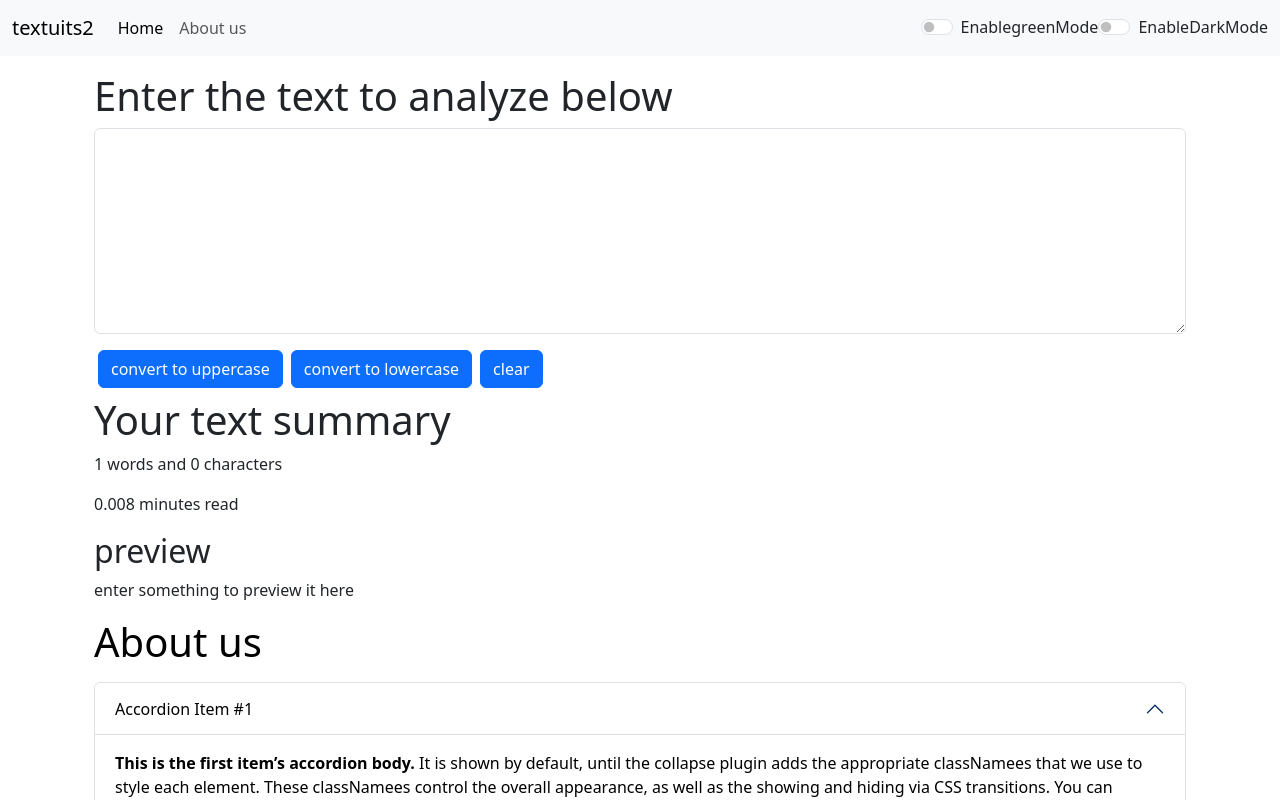
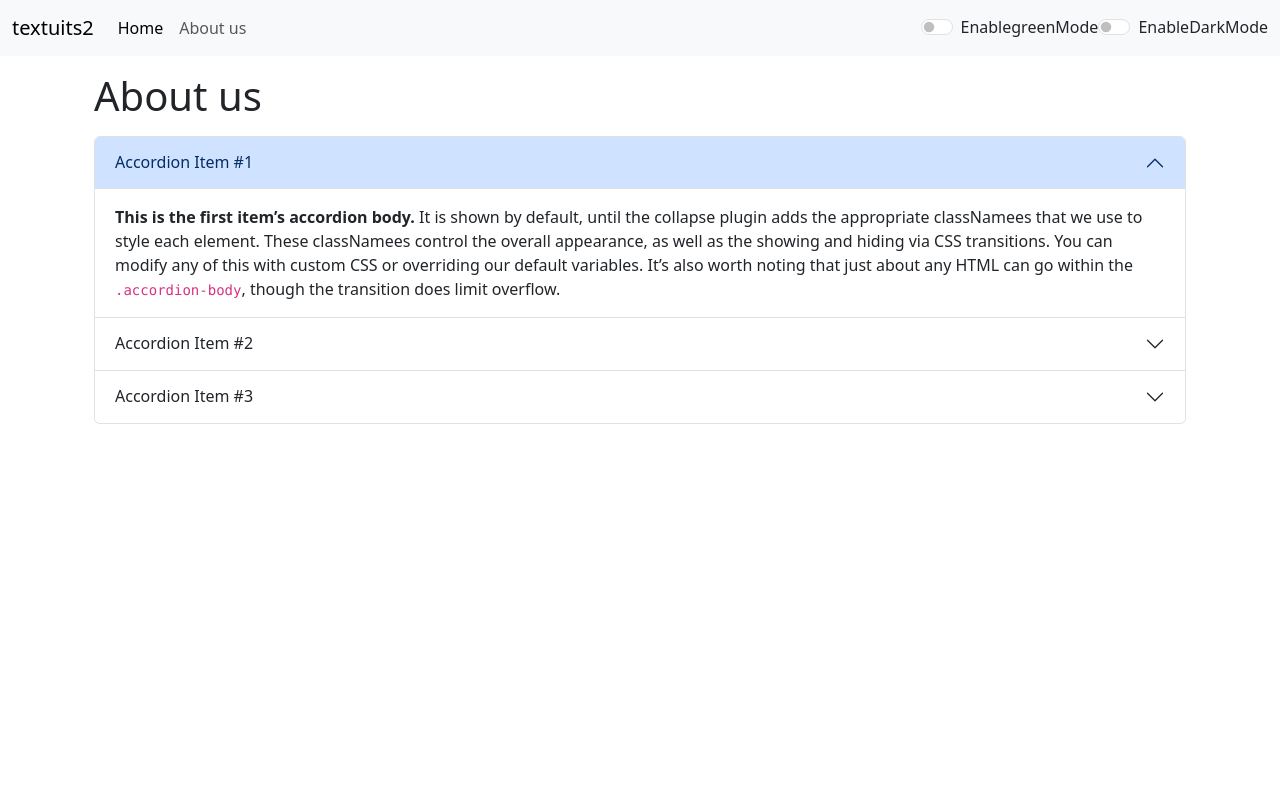
Before and after one commit to muhammadsaadasghar408-cmyk/web-development, a React (Create React App) app: page /about in a window 1280 px wide. Shown: the top 800 px of the page. Built offline with nearby package versions, Linux system fonts and the light colour scheme.

Commit message:
practice

```diff
--- a/src/App.js
+++ b/src/App.js
@@ -4,7 +4,7 @@
 import Navbar from './components/Navbar';
 import Textform from './components/Textform';
 import Alert from './components/Alert';
-// import { BrowserRouter as Router, Routes, Route } from "react-router-dom";
+import { BrowserRouter as Router, Routes, Route } from "react-router-dom";
 
 import React, { useState } from 'react';
 
@@ -65,21 +65,21 @@
   }
   return (
     <>
-    {/* <Router> */}
+    <Router>
+{/* <Navbar /> */}
 <Navbar title="textuits2" abouttext="About us" mode={mode} green={green} greenMode={greenMode} toggleMode={toggleMode} />
-{/* <Navbar /> */}
 <Alert  alert={alert}/>
 <div className='container my-3'>
-  <Textform heading="Enter the text to analyze below" mode={mode} showAlert={showAlert}/>
-  <About mode={mode} />
-     {/* <Routes> */}
-          {/* <Route path="/" element={<Textform heading="Enter the text to analyze below" mode={mode} showAlert={showAlert}/>} /> */}
-          {/* <Route path="/about" element={<About mode={mode} />} /> */}
+  {/* <Textform heading="Enter the text to analyze below" mode={mode} showAlert={showAlert}/> */}
+  {/* <About mode={mode} /> */}
+     <Routes>
+          <Route path="/" element={<Textform heading="Enter the text to analyze below" mode={mode} showAlert={showAlert}/>} />
+          <Route path="/about" element={<About mode={mode} />} />
           {/* <Route path="/home" element={<Home />} /> */}
-        {/* </Routes> */}
+        </Routes>
 
 </div>
-{/* </Router> */}
+</Router>
 </>
   );
 }
--- a/src/components/About.js
+++ b/src/components/About.js
@@ -2,79 +2,79 @@
 
 export default function About() {
 
-     const [myStyle, setMyStyle] = useState( {
-        color:'black',
-        backgroundColor: 'white'
-    });
+    //  const [myStyle, setMyStyle] = useState( {
+        // color:'black',
+        // backgroundColor: 'white'
+    // });
 
-     const [btntext, setBtnText] = useState("Enable dark mode");
+    //  const [btntext, setBtnText] = useState("Enable dark mode");
 
-   const toggleStyle=()=>{
-    if (myStyle.color==='black') {
-        setMyStyle({
-         color:'white',
-        backgroundColor: 'black' ,
-        border: '1px solid white'
-        })
-        setBtnText("Enable light  mode")
-    }
-    else{
-        setMyStyle({
-             color:'black',
-        backgroundColor: 'white'
+  //  const toggleStyle=()=>{
+  //   if (myStyle.color==='black') {
+  //       setMyStyle({
+  //        color:'white',
+  //       backgroundColor: 'black' ,
+  //       border: '1px solid white'
+  //       })
+  //       setBtnText("Enable light  mode")
+  //   }
+  //   else{
+  //       setMyStyle({
+  //            color:'black',
+  //       backgroundColor: 'white'
 
-        })
-        setBtnText("Enable dark  mode")
-    }
+  //       })
+  //       setBtnText("Enable dark  mode")
+  //   }
 
 
 
-   }
+  //  }
 
   return (
-    <div className="container" style={myStyle}>
+    <div className="container" >
         <h1 className="my-3">About us</h1>
       <div className="accordion" id="accordionExample">
   <div className="accordion-item">
     <h2 className="accordion-header">
-      <button className="accordion-button" type="button" data-bs-toggle="collapse" data-bs-target="#collapseOne" aria-expanded="true" aria-controls="collapseOne" style={myStyle}>
+      <button className="accordion-button" type="button" data-bs-toggle="collapse" data-bs-target="#collapseOne" aria-expanded="true" aria-controls="collapseOne" >
         Accordion Item #1
       </button>
     </h2>
     <div id="collapseOne" className="accordion-collapse collapse show" data-bs-parent="#accordionExample">
-      <div className="accordion-body" style={myStyle}>
+      <div className="accordion-body">
         <strong>This is the first item’s accordion body.</strong> It is shown by default, until the collapse plugin adds the appropriate classNamees that we use to style each element. These classNamees control the overall appearance, as well as the showing and hiding via CSS transitions. You can modify any of this with custom CSS or overriding our default variables. It’s also worth noting that just about any HTML can go within the <code>.accordion-body</code>, though the transition does limit overflow.
       </div>
     </div>
   </div>
-  <div className="accordion-item" style={myStyle}>
+  <div className="accordion-item" >
     <h2 className="accordion-header">
-      <button className="accordion-button collapsed" type="button" data-bs-toggle="collapse" data-bs-target="#collapseTwo" aria-expanded="false" aria-controls="collapseTwo" style={myStyle}>
+      <button className="accordion-button collapsed" type="button" data-bs-toggle="collapse" data-bs-target="#collapseTwo" aria-expanded="false" aria-controls="collapseTwo" >
         Accordion Item #2
       </button>
     </h2>
-    <div id="collapseTwo" className="accordion-collapse collapse" data-bs-parent="#accordionExample" style={myStyle}>
-      <div className="accordion-body" style={myStyle}>
+    <div id="collapseTwo" className="accordion-collapse collapse" data-bs-parent="#accordionExample">
+      <div className="accordion-body" >
         <strong>This is the second item’s accordion body.</strong> It is hidden by default, until the collapse plugin adds the appropriate classNamees that we use to style each element. These classNamees control the overall appearance, as well as the showing and hiding via CSS transitions. You can modify any of this with custom CSS or overriding our default variables. It’s also worth noting that just about any HTML can go within the <code>.accordion-body</code>, though the transition does limit overflow.
       </div>
     </div>
   </div>
   <div className="accordion-item">
     <h2 className="accordion-header">
-      <button className="accordion-button collapsed" type="button" data-bs-toggle="collapse" data-bs-target="#collapseThree" aria-expanded="false" aria-controls="collapseThree" style={myStyle}>
+      <button className="accordion-button collapsed" type="button" data-bs-toggle="collapse" data-bs-target="#collapseThree" aria-expanded="false" aria-controls="collapseThree" >
         Accordion Item #3
       </button>
     </h2>
     <div id="collapseThree" className="accordion-collapse collapse" data-bs-parent="#accordionExample">
-      <div className="accordion-body" style={myStyle}>
+      <div className="accordion-body" >
         <strong>This is the third item’s accordion body.</strong> It is hidden by default, until the collapse plugin adds the appropriate classNamees that we use to style each element. These classNamees control the overall appearance, as well as the showing and hiding via CSS transitions. You can modify any of this with custom CSS or overriding our default variables. It’s also worth noting that just about any HTML can go within the <code>.accordion-body</code>, though the transition does limit overflow.
       </div>
     </div>
   </div>
 </div>
-<div className="container my-3">
-<button type="button" onClick={toggleStyle} className="btn btn-primary">{btntext}</button>
-</div>
+{/* <div className="container my-3"> */}
+{/* <button type="button"  className="btn btn-primary">{btntext}</button> */}
+{/* </div> */}
     </div>
   )
 }
--- a/src/components/Navbar.js
+++ b/src/components/Navbar.js
@@ -1,5 +1,6 @@
 import React from "react";
 import PropTypes from "prop-types";
+import { Link } from "react-router-dom";
 // import { Link } from "react-router-dom";
 
 
@@ -8,7 +9,7 @@
   return (
     <nav className={`navbar navbar-expand-lg navbar-${props.mode} bg-${props.mode} navbar-${props.green} bg-${props.green} `}>
       <div className="container-fluid">
-        <a className="navbar-brand" href="/">{props.title} </a>
+        <Link className="navbar-brand" to="/">{props.title} </Link>
         <button className="navbar-toggler" type="button" data-bs-toggle="collapse"
         data-bs-target="#navbarSupportedContent" aria-controls="navbarSupportedContent"
         aria-expanded="false" aria-label="Toggle navigation">
@@ -17,14 +18,14 @@
         <div className="collapse navbar-collapse" id="navbarSupportedContent">
           <ul className="navbar-nav me-auto mb-2 mb-lg-0">
             <li className="nav-item">
-              <a className="nav-link active" aria-current="page" href="/">
+              <Link className="nav-link active" aria-current="page" to="/">
                 Home
-              </a>
+              </Link>
             </li>
             <li className="nav-item">
-              <a className="nav-link" href="/about">
+              <Link className="nav-link" to="/about">
                 {props.abouttext}
-              </a>
+              </Link>
             </li>
           </ul>
           {/* <form className="d-flex" role="search">
```
Also changed, not shown: package.json (+3 -5 lines), 1 other file (tests, documents, lock files or other folders).
